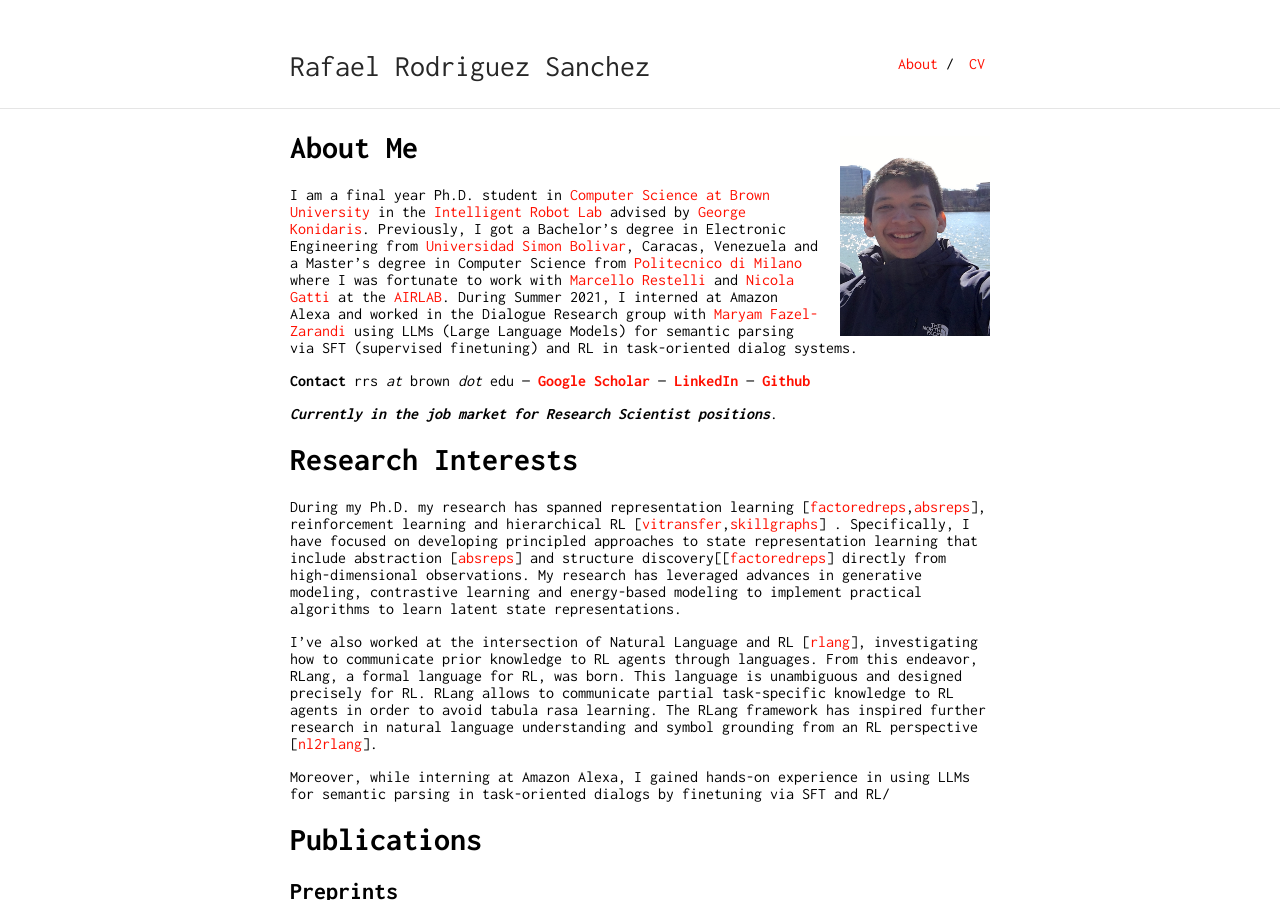
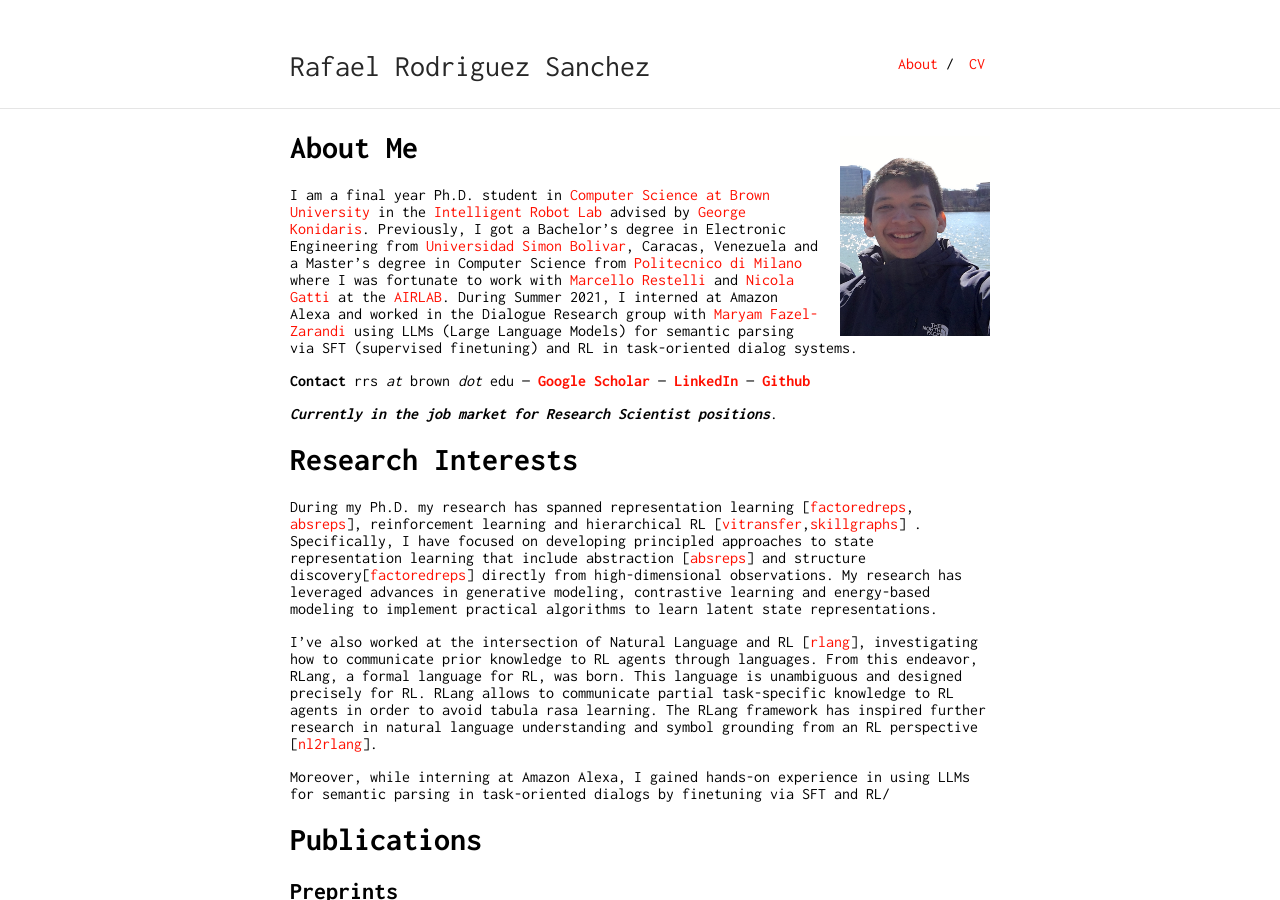
Before and after one commit to rafarodsa/rafarodsa.github.io, a Jekyll site: the page built from index.md, in a window 1280 px wide and 900 px high. Built offline with Jekyll 4.4.1, drawn with Linux system fonts in a browser that asks for light colours.

Commit message:
fix trailing bracket

```diff
--- a/index.md
+++ b/index.md
@@ -22,8 +22,8 @@ During Summer 2021, I interned at Amazon Alexa and worked in the Dialogue Resear
 
 Furthermore, I've also worked at the intersection of Natural Language and RL, investigating how to communicate prior knowledge to RL agents through languages. From this endeavor, RLang, a formal language for RL, was born. This language is unambiguous and designed precisely for RL. RLang allows to communicate partial task-specific knowledge to RL agents in order to avoid tabula rasa learning. The RLang framework, also, opens up many exciting research questions in RL algorithm design, natural language understanding and symbol grounding.  -->
 
-During my Ph.D. my research has spanned representation learning [[factoredreps](#preprint-acf),[absreps](#conf-absmdp)], reinforcement learning and hierarchical RL [[vitransfer](#conf-transfer),[skillgraphs](#conf-skillgraphs)] .
-Specifically, I have focused on developing principled approaches to state representation learning that include abstraction [[absreps](#conf-absmdp)] and structure discovery[[[factoredreps](#preprint-acf)] directly from high-dimensional observations.
+During my Ph.D. my research has spanned representation learning [[factoredreps](#preprint-acf), [absreps](#conf-absmdp)], reinforcement learning and hierarchical RL [[vitransfer](#conf-transfer),[skillgraphs](#conf-skillgraphs)] .
+Specifically, I have focused on developing principled approaches to state representation learning that include abstraction [[absreps](#conf-absmdp)] and structure discovery[[factoredreps](#preprint-acf)] directly from high-dimensional observations.
 My research has leveraged advances in generative modeling, contrastive learning and energy-based modeling to implement practical algorithms to learn latent state representations.
 
 I've also worked at the intersection of Natural Language and RL [[rlang](#conf-rlang)], investigating how to communicate prior knowledge to RL agents through languages. From this endeavor, RLang, a formal language for RL, was born. This language is unambiguous and designed precisely for RL. RLang allows to communicate partial task-specific knowledge to RL agents in order to avoid tabula rasa learning. The RLang framework has inspired further research in natural language understanding and symbol grounding from an RL perspective [[nl2rlang](https://benjaminaspiegel.com/files/NL2RLang_RLC_2023_TAFM.pdf)].
```
